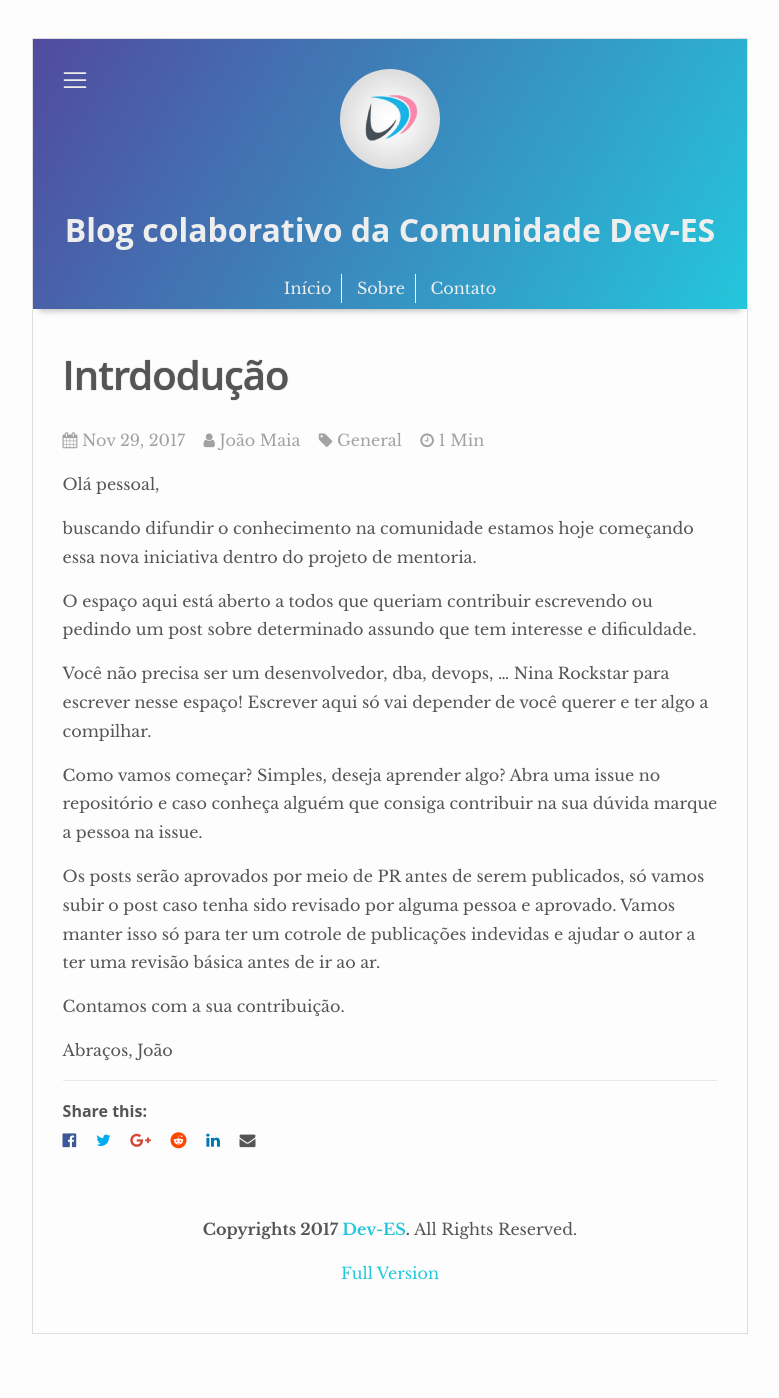
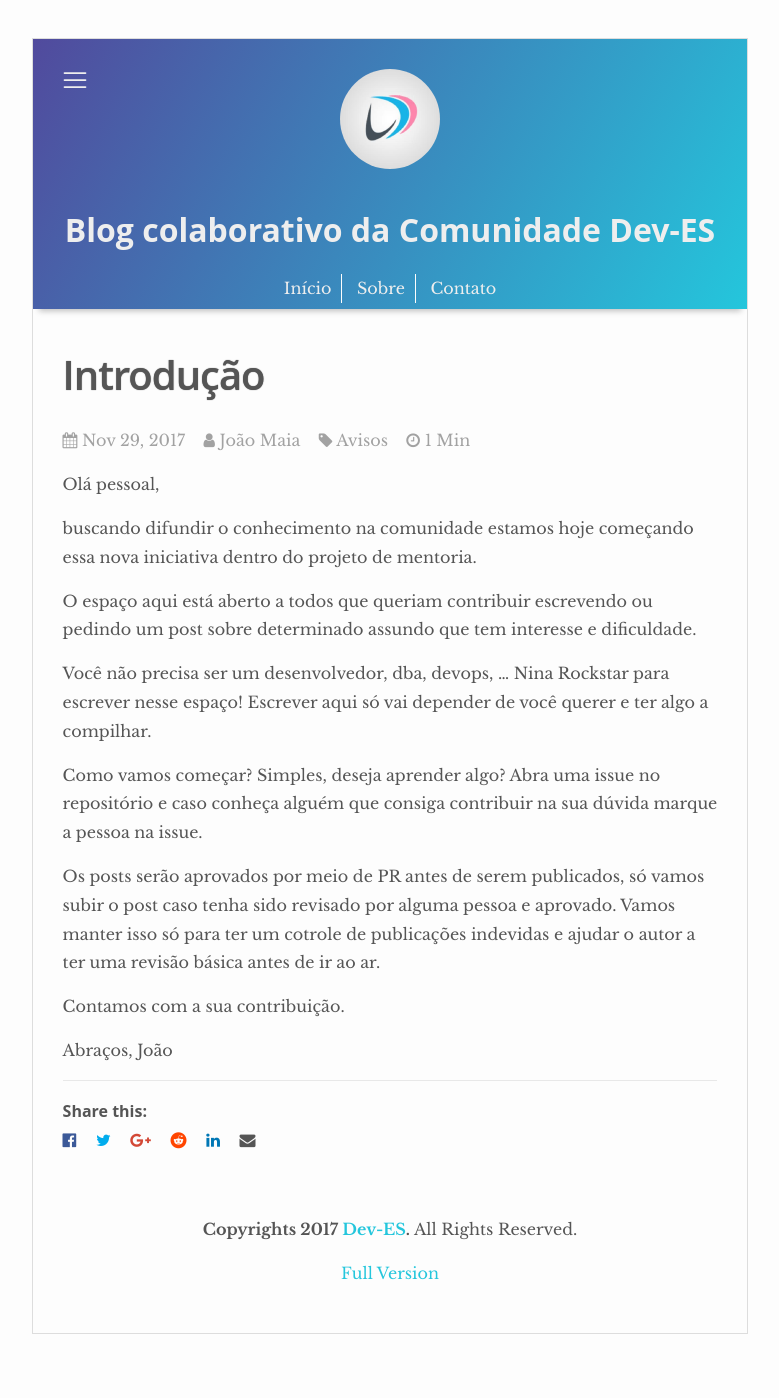
Before and after one commit to Dev-ES/blog, a Jekyll site: the page built from _posts/2017-11-29-introducao.md, in a window 1280 px wide. Shown: the whole page, without its empty margins (250-1029 px from the left). Built offline with Jekyll 4.4.1, drawn with Linux system fonts in a browser that asks for light colours; nearby versions of some CDN libraries; comment, search, counter and statistics services are not loaded.

Commit message:
correções e métricas

```diff
--- a/_config.yml
+++ b/_config.yml
@@ -20,10 +20,10 @@
   style: compressed
 
 # Comments - Go to Disqus.com > sign up > get the short-name > insert it here
-disqus-shortname: 1
+disqus-shortname: dev-es-1
 
 # Tracker
-analytics: 1
+analytics: UA-110414822-1
 
 # Form Settings
 #
--- a/_posts/2017-11-29-introducao.md
+++ b/_posts/2017-11-29-introducao.md
@@ -1,8 +1,8 @@
 ---
 layout: post
-title: Intrdodução
+title: Introdução
 description: Como forma de diversificar o conhecimento na comunidade estamos criando esse novo espaço para todos.
-categories: general
+categories: avisos
 author: João Maia
 ---
 
```
